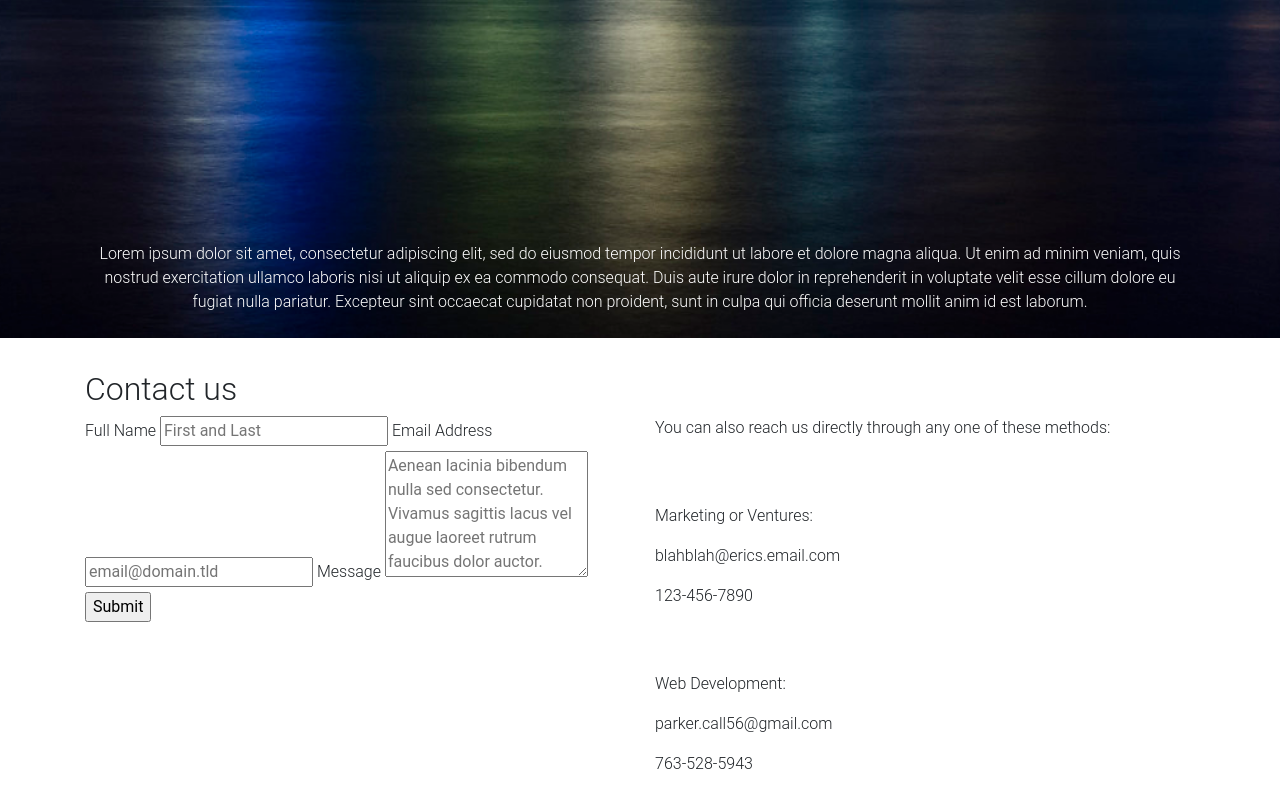
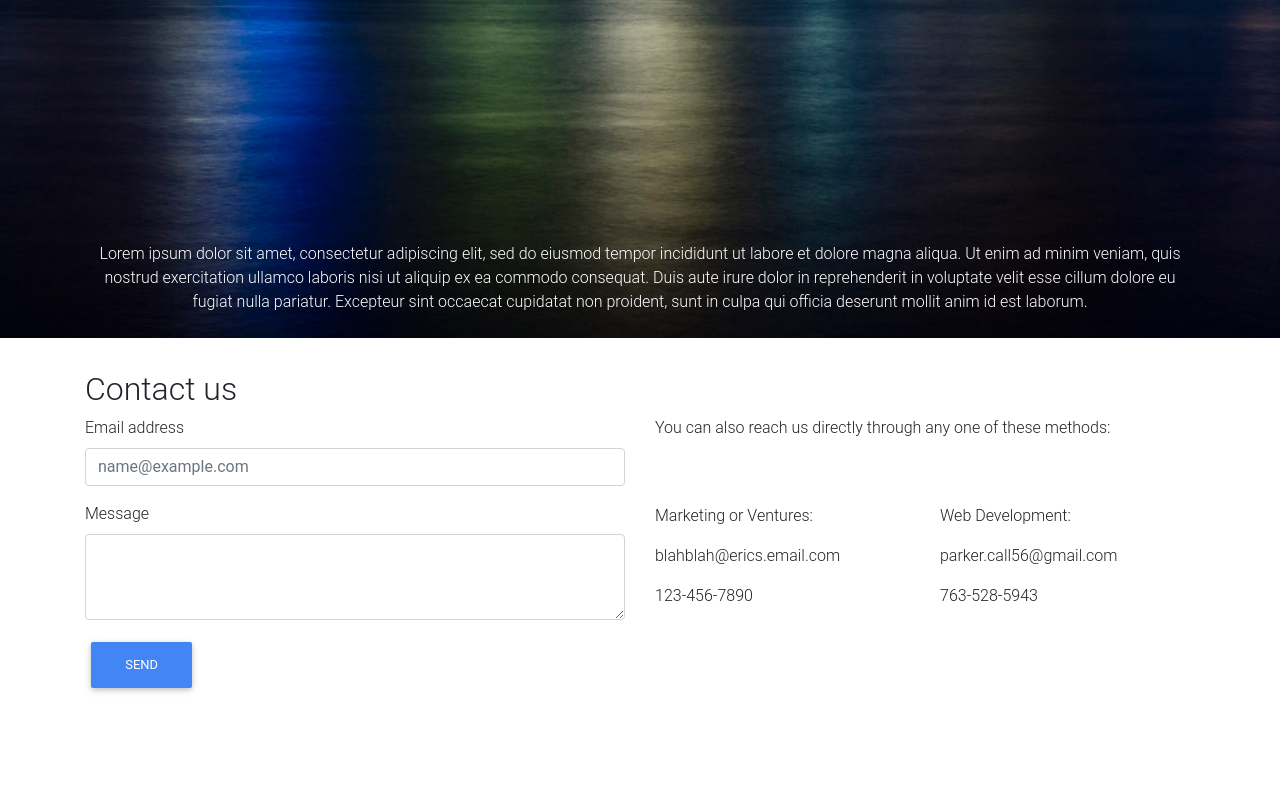
Before and after one commit to theparkinator56/landing-page, a website: page public/index.html in a window 1280 px wide. Shown: the part 528-1328 px from the top of the page. After the commit the page ends 1230 px from the top, so only its background shows below. Drawn offline with nearby package versions, Linux system fonts and the light colour scheme.

Commit message:
added styling that actually works in contact section

```diff
--- a/public/index.html
+++ b/public/index.html
@@ -1,31 +1,23 @@
 <!DOCTYPE html>
 <html lang="en">
+
 <head>
   <meta charset="UTF-8" />
   <meta name="viewport" content="width=device-width, initial-scale=1.0" />
   <meta http-equiv="X-UA-Compatible" content="ie=edge" />
-    <link
-      rel="stylesheet"
-      href="https://stackpath.bootstrapcdn.com/bootstrap/4.3.1/css/bootstrap.min.css"
-      integrity="sha384-ggOyR0iXCbMQv3Xipma34MD+dH/1fQ784/j6cY/iJTQUOhcWr7x9JvoRxT2MZw1T"
-      crossorigin="anonymous"
-    />
-    <link
-      rel="stylesheet"
-      href="https://cdnjs.cloudflare.com/ajax/libs/mdbootstrap/4.7.6/css/mdb.min.css"
-    />
+  <link rel="stylesheet" href="https://stackpath.bootstrapcdn.com/bootstrap/4.3.1/css/bootstrap.min.css"
+    integrity="sha384-ggOyR0iXCbMQv3Xipma34MD+dH/1fQ784/j6cY/iJTQUOhcWr7x9JvoRxT2MZw1T" crossorigin="anonymous" />
+  <link rel="stylesheet" href="https://cdnjs.cloudflare.com/ajax/libs/mdbootstrap/4.7.6/css/mdb.min.css" />
   <link rel="stylesheet" href="styles.css" />
   <title>Ston Ventures</title>
 </head>
 
 <body>
-    <div
-      style="background-image: url('assets/night-city.jpg');
+  <div style="background-image: url('assets/night-city.jpg');
       background-repeat: no-repeat;
       background-size: cover;
       background-position: center center;
-      "
-    >
+      ">
     <div class="navbar navbar-dark bg-transparent fixed-top">
       <a class="navbar-brand" href="#">
         <img src="" width="30" height="30" alt="Logo goes here" />
@@ -64,50 +56,21 @@
     </div>
   </div>
   <div class="py-2 my-2"></div>
-    <div class="container animated fadeIn pb-2" id="Contact">
+  <div class="container animated fadeIn pb-2" id="contact">
     <h2>Contact us</h2>
     <div class="row">
       <div class="col xs-6">
-          <form
-            id="fs-frm"
-            name="simple-contact-form"
-            accept-charset="utf-8"
-            action="https://formspree.io/mjndqznm"
-            method="post"
-          >
-            <fieldset id="fs-frm-inputs">
-              <label for="full-name">Full Name</label>
-              <input
-                type="text"
-                name="name"
-                id="full-name"
-                placeholder="First and Last"
-                required=""
-              />
-              <label for="email-address">Email Address</label>
-              <input
-                type="email"
-                name="_replyto"
-                id="email-address"
-                placeholder="email@domain.tld"
-                required=""
-              />
-              <label for="message">Message</label>
-              <textarea
-                rows="5"
-                name="message"
-                id="message"
-                placeholder="Aenean lacinia bibendum nulla sed consectetur. Vivamus sagittis lacus vel augue laoreet rutrum faucibus dolor auctor. Donec ullamcorper nulla non metus auctor fringilla nullam quis risus."
-                required=""
-              ></textarea>
-              <input
-                type="hidden"
-                name="_subject"
-                id="email-subject"
-                value="Contact Form Submission"
-              />
-            </fieldset>
-            <input type="submit" value="Submit" />
+        <form action="https://formspree.io/mjndqznm" method="POST">
+          <div class="form-group">
+            <label for="exampleFormControlInput1">Email address</label>
+            <input type="email" class="form-control" id="exampleFormControlInput1" placeholder="name@example.com"
+              name="_replyto">
+          </div>
+          <div class="form-group">
+            <label for="contactMessage">Message</label>
+            <textarea class="form-control" id="contactMessage" rows="3" name="message"></textarea>
+          </div>
+          <button type="submit" class="btn btn-primary">Send</button>
         </form>
       </div>
       <div class="col xs-6">
@@ -116,37 +79,32 @@
         </p>
         <br />
         <br />
-
+        <div class="row">
+        <div class="col">
           <p>Marketing or Ventures:</p>
           <p>blahblah@erics.email.com</p>
           <p>123-456-7890</p>
-          <br />
-          <br />
+        </div>
+        <div class="col">
           <p>Web Development:</p>
           <p>parker.call56@gmail.com</p>
           <p>763-528-5943</p>
         </div>
         </div>
       </div>
-    <script
-      src="https://code.jquery.com/jquery-3.4.1.js"
-      integrity="sha256-WpOohJOqMqqyKL9FccASB9O0KwACQJpFTUBLTYOVvVU="
-      crossorigin="anonymous"
-    ></script>
+    </div>
+  </div>
+  <div id="test">Jquery doesn't work</div>
+  <script src="https://code.jquery.com/jquery-3.4.1.js" integrity="sha256-WpOohJOqMqqyKL9FccASB9O0KwACQJpFTUBLTYOVvVU="
+    crossorigin="anonymous"></script>
   <script type="text/javascript" src="scripts.js"></script>
-    <script
-      src="https://cdnjs.cloudflare.com/ajax/libs/popper.js/1.14.7/umd/popper.min.js"
+  <script src="https://cdnjs.cloudflare.com/ajax/libs/popper.js/1.14.7/umd/popper.min.js"
     integrity="sha384-UO2eT0CpHqdSJQ6hJty5KVphtPhzWj9WO1clHTMGa3JDZwrnQq4sF86dIHNDz0W1"
-      crossorigin="anonymous"
-    ></script>
-    <script
-      src="https://stackpath.bootstrapcdn.com/bootstrap/4.3.1/js/bootstrap.min.js"
+    crossorigin="anonymous"></script>
+  <script src="https://stackpath.bootstrapcdn.com/bootstrap/4.3.1/js/bootstrap.min.js"
     integrity="sha384-JjSmVgyd0p3pXB1rRibZUAYoIIy6OrQ6VrjIEaFf/nJGzIxFDsf4x0xIM+B07jRM"
-      crossorigin="anonymous"
-    ></script>
-    <script
-      type="text/javascript"
-      src="https://cdnjs.cloudflare.com/ajax/libs/mdbootstrap/4.7.6/js/mdb.min.js"
-    ></script>
+    crossorigin="anonymous"></script>
+  <script type="text/javascript" src="https://cdnjs.cloudflare.com/ajax/libs/mdbootstrap/4.7.6/js/mdb.min.js"></script>
 </body>
+
 </html>
--- /dev/null
+++ b/public/scripts.js
@@ -0,0 +1,7 @@
+$(document).ready(function(){
+    $( "a.scrollLink" ).click(function( event ) {
+        event.preventDefault();
+        $("html, body").animate({ scrollTop: $($(this).attr("href")).offset().top }, 500);
+    });
+    $('#test').hide();
+});
```
Lines whose indentation alone changed are shown as unchanged.
